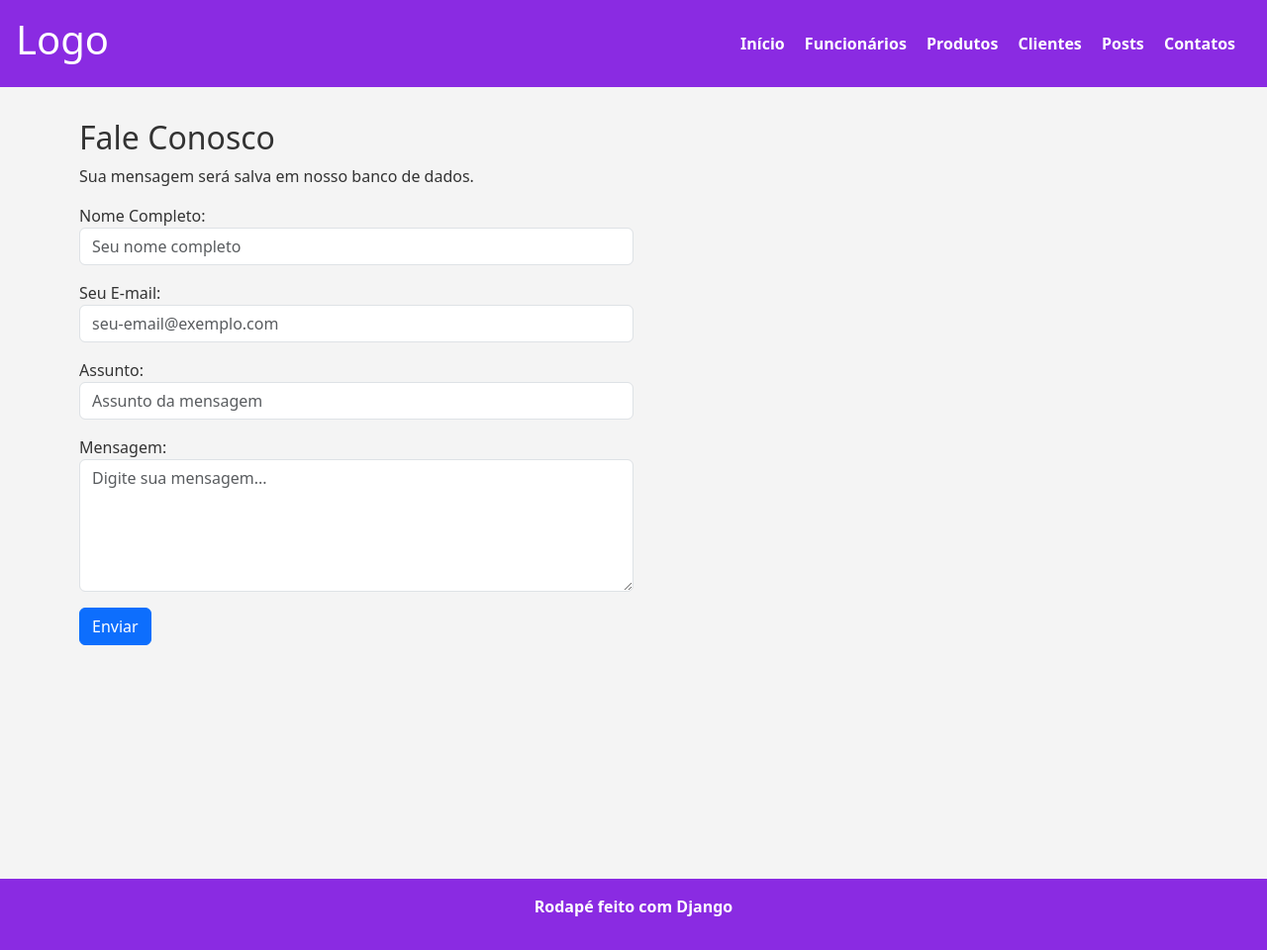
After one commit to ricardoazeredo/django-static, a Django app: page /contato/ in a window 1280 px wide. The commit adds this page. Shown: the whole page at 99% size. Run offline with Django 5.2, Linux system fonts and the light colour scheme; some libraries are stand-ins or nearby versions.

Commit message:
udpate: ajuste footer no final e add form

```diff
--- /dev/null
+++ b/rh/forms.py
@@ -0,0 +1,28 @@
+# contato/forms.py
+from django import forms
+from .models import MensagemContato
+
+class ContatoModelForm(forms.ModelForm):
+
+    class Meta:
+        # 1. Especifica o modelo que este formulário irá usar
+        model = MensagemContato
+
+        # 2. Especifica os campos do modelo que queremos exibir no formulário.
+        #    Note que 'data_envio' e 'lido' não estão aqui, pois
+        #    eles são definidos automaticamente (default) e não pelo usuário.
+        fields = ['nome', 'email', 'assunto', 'mensagem']
+
+        # 3. (Opcional) Personaliza os widgets para o HTML
+        widgets = {
+            'nome': forms.TextInput(attrs={'placeholder': 'Seu nome completo', 'class': 'form-control'}),
+            'email': forms.EmailInput(attrs={'placeholder': 'seu-email@exemplo.com', 'class': 'form-control'}),
+            'assunto': forms.TextInput(attrs={'placeholder': 'Assunto da mensagem', 'class': 'form-control'}),
+            'mensagem': forms.Textarea(attrs={'rows': 5, 'placeholder': 'Digite sua mensagem...', 'class': 'form-control'}),
+        }
+
+        # 4. (Opcional) Personaliza os labels (rótulos)
+        labels = {
+            'nome': 'Nome Completo',
+            'email': 'Seu E-mail',
+        }
--- a/rh/models.py
+++ b/rh/models.py
@@ -15,3 +15,23 @@ class Funcionarios(models.Model):
         verbose_name_plural = "Funcionários" # Define o nome plural correto
     def __str__(self):
         return self.nome
+
+    # contato/models.py
+from django.db import models
+from django.utils import timezone
+
+class MensagemContato(models.Model):
+    nome = models.CharField(max_length=150)
+    email = models.EmailField()
+    assunto = models.CharField(max_length=200)
+    mensagem = models.TextField()
+    data_envio = models.DateTimeField(default=timezone.now)
+    lido = models.BooleanField(default=False)
+
+    def __str__(self):
+        return f"{self.assunto} - {self.nome} ({self.email})"
+
+    class Meta:
+        verbose_name = "Mensagem de Contato"
+        verbose_name_plural = "Mensagens de Contato"
+        ordering = ['-data_envio']
--- /dev/null
+++ b/rh/templates/contato/contatos.html
@@ -0,0 +1,63 @@
+{% extends "base.html" %}
+{% block title %}Contatos{% endblock %}
+
+{% block content %}
+<h2>Fale Conosco</h2>
+<p>Sua mensagem será salva em nosso banco de dados.</p>
+<form method="POST" class="col-md-6" >
+    {% csrf_token %}
+
+    {{ form.as_p }}
+
+    <button type="submit" class="btn btn-primary">Enviar</button>
+</form>
+
+{% comment %} <form method="POST" class="col-md-6" >
+    {% csrf_token %}
+
+    <div class="mb-3">
+        <label for="{{ form.nome.id_for_label }}" class="form-label">
+            {{ form.nome.label }}
+        </label>
+        {{ form.nome }} {% if form.nome.errors %}
+            <div class="alert alert-danger">
+                {{ form.nome.errors }}
+            </div>
+        {% endif %}
+    </div>
+
+    <div class="mb-3">
+        <label for="{{ form.email.id_for_label }}" class="form-label">
+            {{ form.email.label }}
+        </label>
+        {{ form.email }}
+        {% if form.email.errors %}
+            <div class="alert alert-danger">
+                {{ form.email.errors }}
+            </div>
+        {% endif %}
+    </div>
+
+    <div class="mb-3">
+        <label for="{{ form.mensagem.id_for_label }}" class="form-label">
+            {{ form.mensagem.label }}
+        </label>
+        {{ form.mensagem }}
+        {% if form.mensagem.errors %}
+            <div class="alert alert-danger">
+                {{ form.mensagem.errors }}
+            </div>
+        {% endif %}
+    </div>
+
+    {% if form.non_field_errors %}
+        <div class="alert alert-danger">
+            {{ form.non_field_errors }}
+        </div>
+    {% endif %}
+
+    <button type="submit" class="btn btn-primary">Enviar</button>
+</form> {% endcomment %}
+
+
+{% endblock %}
--- a/rh/urls.py
+++ b/rh/urls.py
@@ -6,5 +6,11 @@ urlpatterns = [
     path('produtos/',views.produtos, name='produtos'),
     path('clientes/',views.clientes, name='clientes'),
     path('funcionarios/',views.funcionarios, name='funcionarios'),
+   # A URL para a página do formulário
+    # Ex: http://127.0.0.1:8000/contato/
+    path('contato/', views.formulario_contato_view, name='contatos'),
 
+    # A URL para onde o usuário é enviado após o sucesso
+    # Ex: http://127.0.0.1:8000/contato/sucesso/
+    path('contato/sucesso/', views.contato_sucesso_view, name='contato_sucesso'),
 ]
--- a/rh/views.py
+++ b/rh/views.py
@@ -1,6 +1,6 @@
-from django.shortcuts import render
+from django.shortcuts import redirect, render
 from .models import Funcionarios
-
+from .forms import ContatoModelForm
 # Create your views here.
 def home(request):
     return render(request,'home.html')
@@ -14,3 +14,30 @@ def funcionarios(request):
         'funcionarios': funcionarios
     }
     return render(request,'funcionarios.html',context)
+
+# A view principal do formulário
+def formulario_contato_view(request):
+    if request.method == 'POST':
+        # Cria a instância do formulário com os dados vindos do request
+        form = ContatoModelForm(request.POST)
+
+        if form.is_valid():
+            # A MÁGICA DO MODELFORM:
+            # form.save() cria e salva um novo objeto 'MensagemContato'
+            # no banco de dados com os dados do formulário.
+            form.save()
+
+            # Redireciona para uma página de sucesso
+            return redirect('contato_sucesso')
+
+    else:
+        # Se for um GET, apenas cria um formulário vazio
+        form = ContatoModelForm()
+
+    # Passa o formulário (vazio ou com erros) para o template
+    return render(request, 'contato/contatos.html', {'form': form})
+
+
+# Uma view simples para a página de "sucesso"
+def contato_sucesso_view(request):
+    return render(request, 'contato/contato_sucesso.html')
--- a/static/css/style.css
+++ b/static/css/style.css
@@ -8,8 +8,9 @@ body{
     color: #333;
     display: flex;
     flex-direction: column;
-    min-height: 100vh;
+
     font-size: 16px;
+
 }
 
 header {
@@ -31,9 +32,8 @@ header {
     margin-right: 1rem;
 }
 main{
-    height: 83vh;
     padding: 2rem 5rem;
-
+    min-height: 100vh;
 }
 
 .card-funcionario {
--- a/templates/components/_navbar.html
+++ b/templates/components/_navbar.html
@@ -4,4 +4,5 @@
     <a href="{% url 'produtos' %}">Produtos</a>
     <a href="{% url 'clientes' %}">Clientes</a>
     <a href="{% url 'posts' %}">Posts</a>
+    <a href="{% url 'contatos' %}">Contatos</a>
 </nav>
```
Also changed, not shown: rh/admin.py (+7 -1 lines), rh/templates/contato/contato_sucesso.html (added, +10 -0 lines), db.sqlite3, rh/migrations/0002_mensagemcontato_alter_funcionarios_options.py (added).
